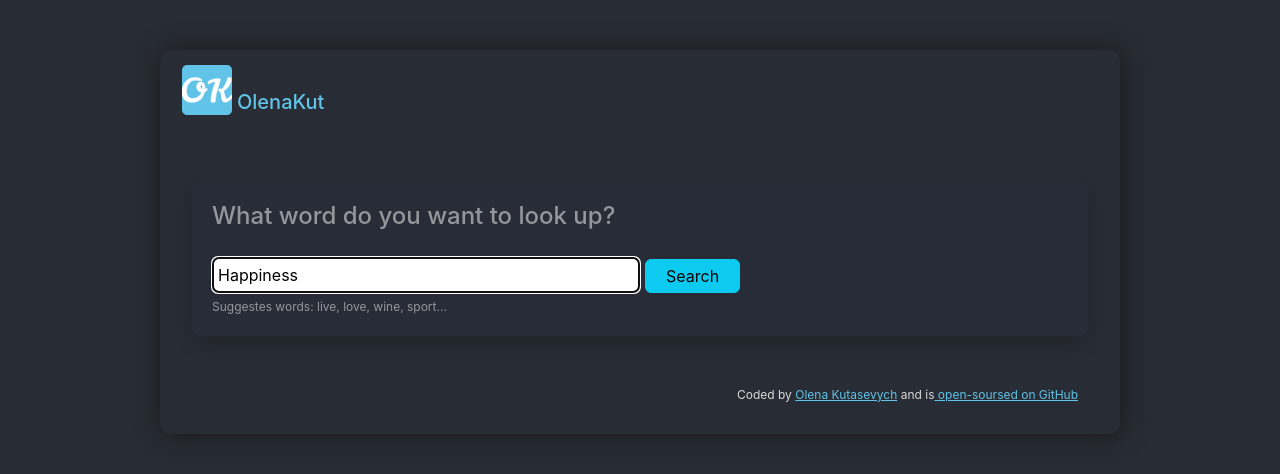
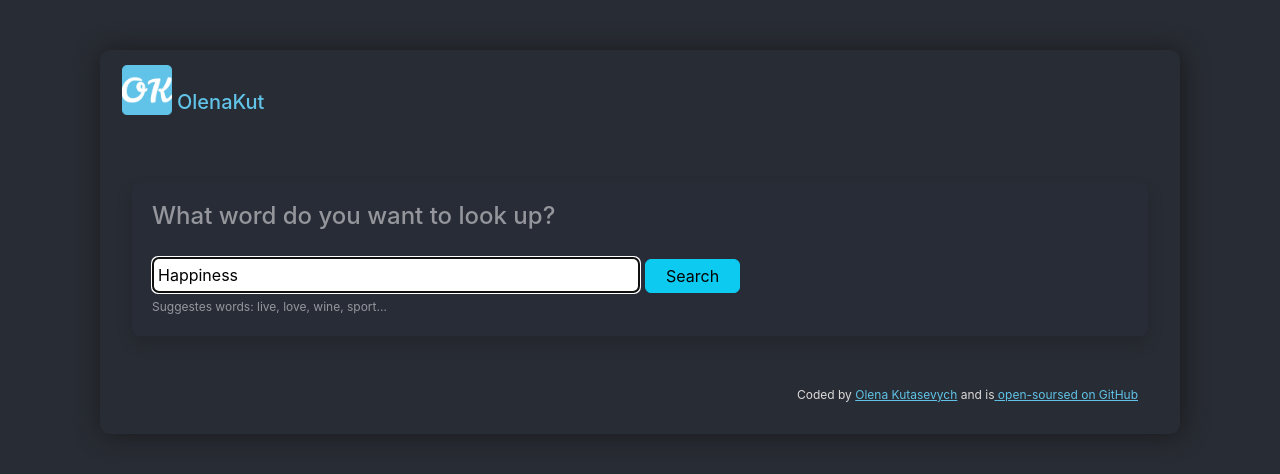
Before and after one commit to OlenaKut/dictionary-project, a React (Create React App) app: page / in a window 1280 px wide. Shown: the top 474 px of the page. Built offline with nearby package versions, Linux system fonts and the light colour scheme; no server answers.

Commit message:
Changed size

```diff
--- a/src/index.css
+++ b/src/index.css
@@ -1,5 +1,5 @@
 body {
-  max-width: 960px;
+  max-width: 1080px;
   font-family: -apple-system, BlinkMacSystemFont, "Segoe UI", "Roboto", "Oxygen",
     "Ubuntu", "Cantarell", "Fira Sans", "Droid Sans", "Helvetica Neue",
     sans-serif;
```
